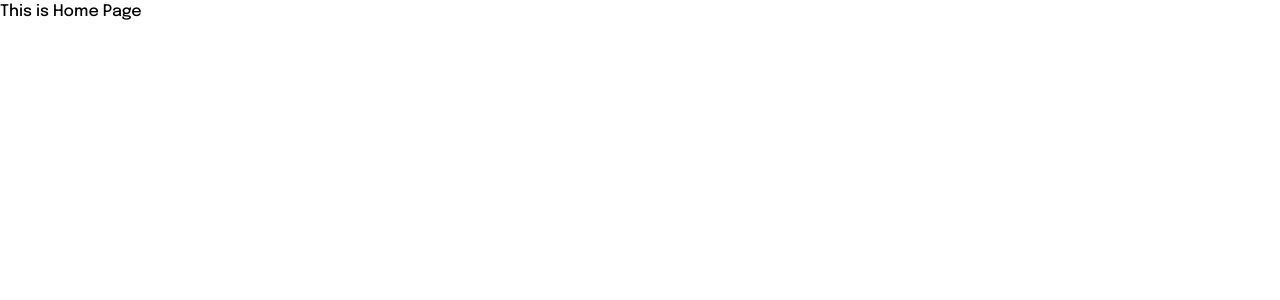
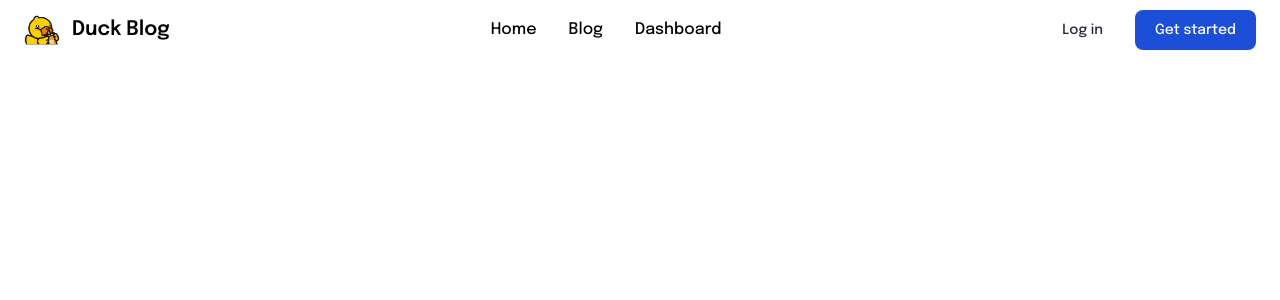
Before and after one commit to Vanthuy2002/Duck-Blog, a React (Vite) app: page / in a window 1280 px wide. Shown: the top 300 px of the page. Built offline with nearby package versions, Linux system fonts and the light colour scheme.

Commit message:
add gg analytic, create navbar

```diff
--- a/index.html
+++ b/index.html
@@ -6,6 +6,19 @@
     <meta name="viewport" content="width=device-width, initial-scale=1.0" />
     <title>Duck Duck Blog</title>
   </head>
+  <script
+    async
+    src="https://www.googletagmanager.com/gtag/js?id=G-WL3XSB9L1V"
+  ></script>
+  <script>
+    window.dataLayer = window.dataLayer || [];
+    function gtag() {
+      dataLayer.push(arguments);
+    }
+    gtag('js', new Date());
+    gtag('config', 'G-WL3XSB9L1V');
+  </script>
+
   <body>
     <div id="root"></div>
     <script type="module" src="/src/main.tsx"></script>
--- /dev/null
+++ b/src/components/Layout/Navbar.tsx
@@ -0,0 +1,88 @@
+import React from 'react';
+import { Link } from 'react-router-dom';
+import { MenuDataProps } from '../../utils/contants';
+
+const menus: MenuDataProps = [
+  { title: 'Home', to: '/' },
+  { title: 'Blog', to: '/blog' },
+  { title: 'Dashboard', to: '/dashboard' },
+];
+
+const Navbar: React.FC = () => {
+  return (
+    <header>
+      <nav className='bg-white border-gray-200 px-4 lg:px-6 py-2.5'>
+        <div className='flex flex-wrap items-center justify-between max-w-screen-xl mx-auto'>
+          <Link to='/' className='flex items-center gap-3'>
+            <img src='/duck.png' className='h-8 sm:h-9' alt='Duck Logo' />
+            <span className='self-center text-xl font-semibold whitespace-nowrap'>
+              Duck Blog
+            </span>
+          </Link>
+
+          <div className='flex items-center gap-3 lg:order-2'>
+            <Link
+              to='/login'
+              className='text-gray-800 hover:bg-gray-50 focus:ring-4 focus:ring-gray-300 font-medium rounded-lg text-sm px-4 lg:px-5 py-2 lg:py-2.5'
+            >
+              Log in
+            </Link>
+            <Link
+              to='/register'
+              className='text-white bg-primary-700 hover:bg-primary-800 focus:ring-4 focus:ring-primary-300 font-medium rounded-lg text-sm px-4 lg:px-5 py-2 lg:py-2.5 '
+            >
+              Get started
+            </Link>
+            <button
+              type='button'
+              className='inline-flex items-center p-2 ml-1 text-sm text-gray-500 rounded-lg lg:hidden hover:bg-gray-100 focus:outline-none focus:ring-2 focus:ring-gray-200'
+            >
+              <span className='sr-only'>Open main menu</span>
+              <svg
+                className='w-6 h-6'
+                fill='currentColor'
+                viewBox='0 0 20 20'
+                xmlns='http://www.w3.org/2000/svg'
+              >
+                <path
+                  fillRule='evenodd'
+                  d='M3 5a1 1 0 011-1h12a1 1 0 110 2H4a1 1 0 01-1-1zM3 10a1 1 0 011-1h12a1 1 0 110 2H4a1 1 0 01-1-1zM3 15a1 1 0 011-1h12a1 1 0 110 2H4a1 1 0 01-1-1z'
+                  clipRule='evenodd'
+                ></path>
+              </svg>
+              <svg
+                className='hidden w-6 h-6'
+                fill='currentColor'
+                viewBox='0 0 20 20'
+                xmlns='http://www.w3.org/2000/svg'
+              >
+                <path
+                  fillRule='evenodd'
+                  d='M4.293 4.293a1 1 0 011.414 0L10 8.586l4.293-4.293a1 1 0 111.414 1.414L11.414 10l4.293 4.293a1 1 0 01-1.414 1.414L10 11.414l-4.293 4.293a1 1 0 01-1.414-1.414L8.586 10 4.293 5.707a1 1 0 010-1.414z'
+                  clipRule='evenodd'
+                ></path>
+              </svg>
+            </button>
+          </div>
+          <div className='items-center justify-between hidden w-full lg:flex lg:w-auto lg:order-1'>
+            <ul className='flex flex-col mt-4 font-medium lg:flex-row lg:space-x-8 lg:mt-0'>
+              {menus &&
+                menus.map((menu) => (
+                  <li key={menu.title}>
+                    <Link
+                      to={menu.to}
+                      className='block py-2 pl-3 pr-4 text-black rounded bg-primary-700 lg:bg-transparent lg:p-0 hover:text-primary-500'
+                    >
+                      {menu.title}
+                    </Link>
+                  </li>
+                ))}
+            </ul>
+          </div>
+        </div>
+      </nav>
+    </header>
+  );
+};
+
+export default Navbar;
--- a/src/components/Pages/Home.tsx
+++ b/src/components/Pages/Home.tsx
@@ -1,7 +1,8 @@
 import React from 'react';
+import Navbar from '../Layout/Navbar';
 
-const HomePage = () => {
-  return <div>This is Home Page</div>;
+const HomePage: React.FC = () => {
+  return <Navbar />;
 };
 
 export default HomePage;
--- a/src/utils/contants.ts
+++ b/src/utils/contants.ts
@@ -18,4 +18,8 @@
   accept: ' Please accept our policy to use products',
 };
 
+type MenuProps = { title: string; to: string };
+
+export type MenuDataProps = Array<MenuProps>;
+
 export { messErr };
```
